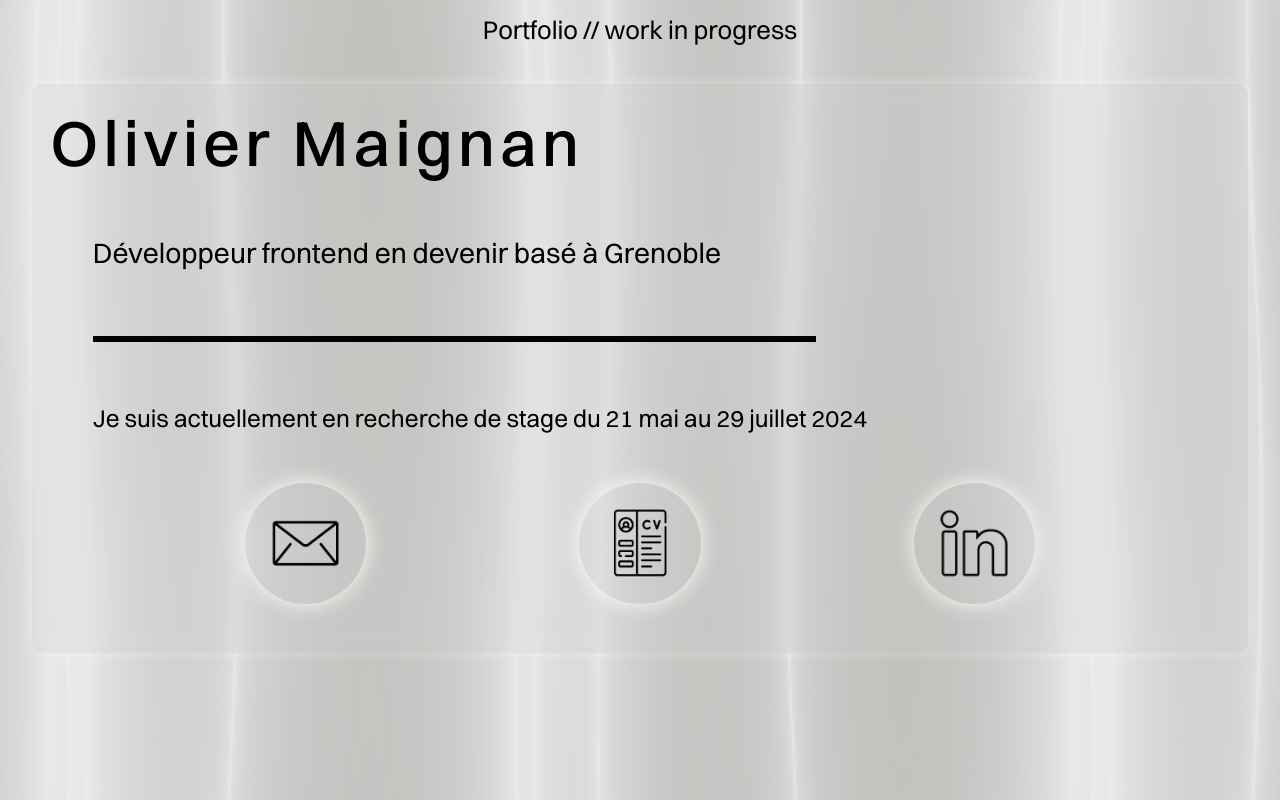
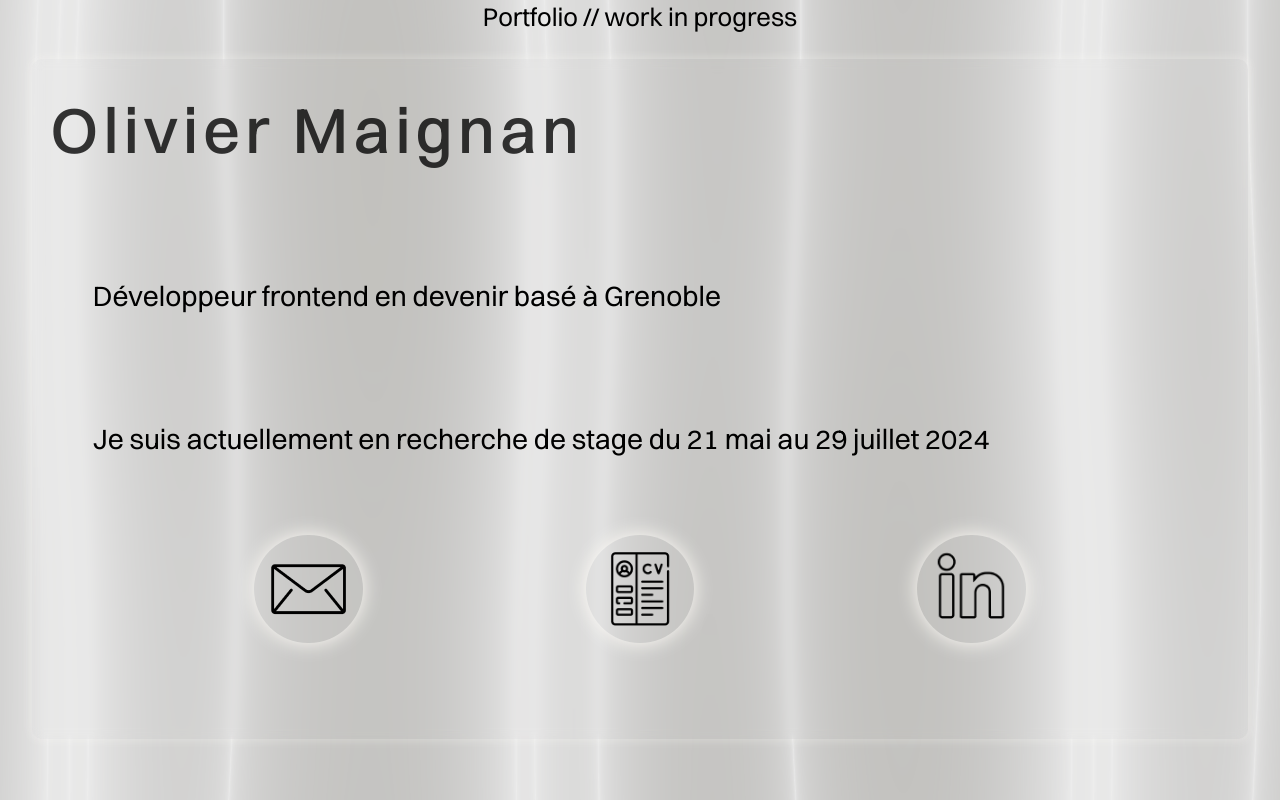
Before and after one commit to Oliviermaignan/portfolio, a plain HTML site: page index.html in a window 1280 px wide. Drawn offline with Linux system fonts and the light colour scheme.

Commit message:
fin integration

```diff
--- a/index.html
+++ b/index.html
@@ -7,31 +7,26 @@
     <title>Olivier Maignan</title>
 </head>
 <body>
-    <header>
-        <div class="navBar-container">
+    <header class="navBar-container">
             <h1>Portfolio // work in progress</h1>
-        </div>
     </header>
     <main>
-        <div class="smaller-main-container">
-            <h2 class="name">Olivier Maignan</h2>
-            <p class="subtitle">Développeur frontend en devenir
-                basé à Grenoble
-            </p>
-            <img src="./img/Line 1.png" alt="ligne de séparation esthétique" class="lign">
-            <p class="paragraphe1">Je suis actuellement en recherche de stage du 21 mai au 29 juillet 2024</p>
+            <div class="upper-section">
+                <h2 class="name">Olivier Maignan</h2>
+                <p class="subtitle">Développeur frontend en devenir basé à Grenoble</p>
+                <p class="paragraphe1">Je suis actuellement en recherche de stage du 21 mai au 29 juillet 2024</p>
+            </div>
             <div class="icons-container">
-                <div class="icon-circle mail-icon">
-                    <img src="./icons/mail 1.png" alt="icone mail" >
+                <div class="icon-circle">
+                    <img src="./icons/mail 1.png" alt="icone mail" class="mail-icon">
                 </div>
-                <div class="icon-circle cv-icon">
-                    <img src="./icons/cv 1.png" alt="icone cv" >
+                <div class="icon-circle">
+                    <img src="./icons/cv 1.png" alt="icone cv"  class="cv-icon">
                 </div>
-                <div class="icon-circle linkedin-icon">
-                    <img src="./icons/linkedin 1.png" alt="icone linkedin" >
+                <div class="icon-circle">
+                    <img src="./icons/linkedin 1.png" alt="icone linkedin" class="linkedin-icon" >
                 </div>
             </div>
-        </div>
     </main>
 </body>
 </html>
--- a/style.css
+++ b/style.css
@@ -7,7 +7,7 @@
     src: url(./font/Switzer-VariableItalic.ttf);
 }
 
-body, p, img, h1, h2 {
+body, p, img, h1, h2, main, header, div{
     padding: 0;
     margin: 0;
     font-family: 'switzer';
@@ -17,21 +17,17 @@ body, p, img, h1, h2 {
 body{
     background: url(./backgroundIMG/Noise\ &\ Texture.png);
     background-size: cover;
-    width: 100%;
-    height: 100%;
 }
 
 main{
-    width: 100%;
-    height: 100%;
-    margin: 2% 0% 0 0%;
+    height: 85svh;
+    width: auto;
+    margin: 2% 2.5% 0% 2.5%;
     display: flex;
-    justify-content: center;
-    align-items: center;
-}
-
-.navBar-container{
-   margin: 1% 0% 3% 0;
+    flex-direction: column;
+    border-radius: 10px;
+    backdrop-filter: blur(5.5px);
+    box-shadow: 0px 0px 10px 2px #fffcf749;
 }
 
 .navBar-container >h1{
@@ -41,23 +37,23 @@ main{
     text-align: center;
 }
 
-
-
-.smaller-main-container{
-    width: 95%;
-    border-radius: 10px;
-    background: rgb(210 210 210 / 20%);
-    backdrop-filter: blur(6.5px);
-    box-shadow: 0px 0px 10px 2px #fffcf749;
+.upper-section{
+    display: flex;
+    flex-direction: column;
+    align-items: flex-start;
+    justify-content: space-around;
+    height: 70%;
+    margin-top: -2%;
+    margin-bottom: 2%;
 }
 
-
 .name{
+    color: rgba(0, 0, 0, 0.783);
     font-family: "switzer";
     font-weight: 500;
     letter-spacing: 0.4vw;
     font-size: 5vw;
-    padding: 1.3% 0% 4% 1.5%;
+    padding: 0% 0% 0% 1.5%;
 }
 
 .subtitle{
@@ -65,43 +61,38 @@ main{
     font-style: normal;
     font-weight: 400;
     padding-left:05%;
-    padding-bottom: 4.5%;
-}
-
-.lign{
-    padding-left:05%;
 }
 
 .paragraphe1{
-    font-size: 1.9vw;
+    width: auto;
+    font-size: 2.2vw;
     font-weight: 400;
     line-height: normal;
-    padding:4.5% 0 0 5%;;
-    width: max-content;
+    padding:0% 0 0 5%;;
 }
 
 .icons-container{
     display: flex;
     justify-content: space-evenly;
-    padding: 4% 0 4% 0;
 }
 
 .icon-circle {
-    position: relative;
+    /* position: relative; */
     fill: rgba(255, 248, 235, 0.20);
     box-shadow: 0 0 20px 0 #FFFCF7;
     border-radius: 50%;
-    width: 10%;
-    padding-top: 10%;
+    width: 8.5vw;
+    height: 8.5vw;
     display: flex;
     align-items: center;
     justify-content: center;
 }
 
-.icon-circle > img{
-    width: 55%;
-    position: absolute;
-    top: 50%;
-    left: 50%;
-    transform: translate(-50%, -50%);
+.cv-icon{
+    scale: 90%;
 }
+
+.linkedin-icon{
+    scale: 95%;
+    transform: translateY(-05%);
+}
```
